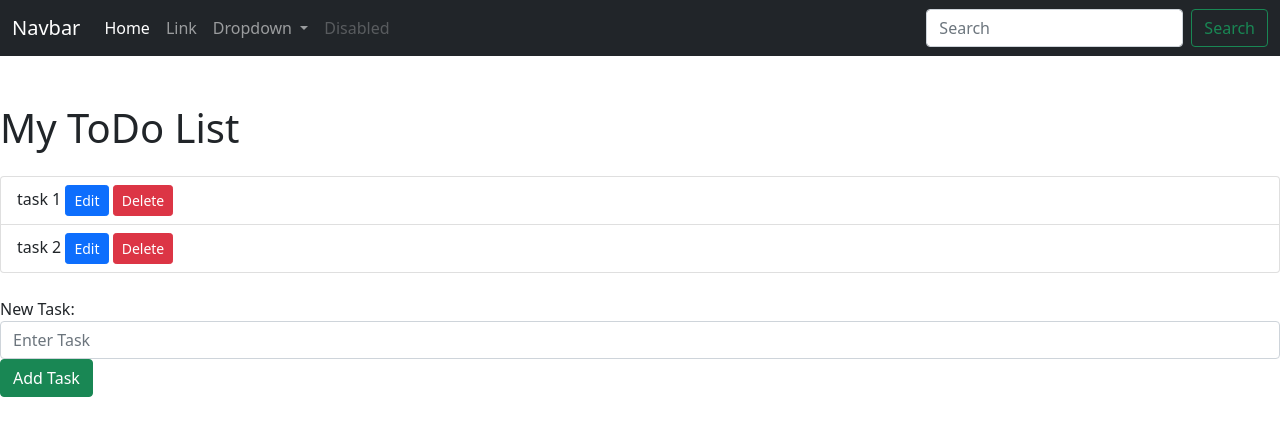
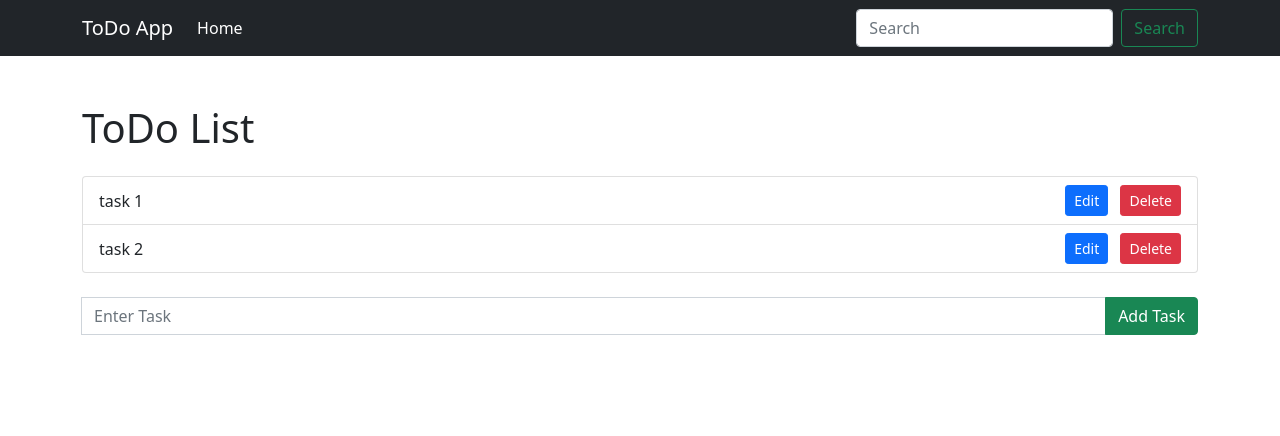
Before and after one commit to nubcoder420/Professional-Portfolio-Projects, a Flask app: page / in a window 1280 px wide. Shown: the top 436 px of the page. Run offline with Flask 3, Linux system fonts and the light colour scheme; data comes from the database, SQL or seed files in the repository; some libraries are stand-ins or nearby versions.

Commit message:
Improve UI Design

```diff
--- a/Day 87 - Web Development - Todo List Webapp/templates/base.html
+++ b/Day 87 - Web Development - Todo List Webapp/templates/base.html
@@ -1,24 +1,21 @@
-<!doctype html>
+<!DOCTYPE html>
 <html lang="en">
 
 <head>
-    <!-- Required meta tags -->
-    <meta charset="utf-8">
-    <meta name="viewport" content="width=device-width, initial-scale=1">
-
+    <meta charset="UTF-8">
+    <meta name="viewport" content="width=device-width, initial-scale=1.0">
+    <title>ToDo List</title>
     <!-- Bootstrap CSS -->
     <link href="https://cdn.jsdelivr.net/npm/bootstrap@5.0.2/dist/css/bootstrap.min.css" rel="stylesheet"
         integrity="sha384-EVSTQN3/azprG1Anm3QDgpJLIm9Nao0Yz1ztcQTwFspd3yD65VohhpuuCOmLASjC" crossorigin="anonymous">
-
-    <title>ToDo List</title>
 </head>
 
 <body>
 
     <!-- Navigation Bar -->
     <nav class="navbar navbar-expand-lg navbar-dark bg-dark">
-        <div class="container-fluid">
-            <a class="navbar-brand" href="#">Navbar</a>
+        <div class="container">
+            <a class="navbar-brand" href="#">ToDo App</a>
             <button class="navbar-toggler" type="button" data-bs-toggle="collapse"
                 data-bs-target="#navbarSupportedContent" aria-controls="navbarSupportedContent" aria-expanded="false"
                 aria-label="Toggle navigation">
@@ -27,28 +24,9 @@
             <div class="collapse navbar-collapse" id="navbarSupportedContent">
                 <ul class="navbar-nav me-auto mb-2 mb-lg-0">
                     <li class="nav-item">
-                        <a class="nav-link active" aria-current="page" href="/">Home</a>
+                        <a class="nav-link active" aria-current="page" href="#">Home</a>
                     </li>
-                    <li class="nav-item">
-                        <a class="nav-link" href="#">Link</a>
-                    </li>
-                    <li class="nav-item dropdown">
-                        <a class="nav-link dropdown-toggle" href="#" id="navbarDropdown" role="button"
-                            data-bs-toggle="dropdown" aria-expanded="false">
-                            Dropdown
-                        </a>
-                        <ul class="dropdown-menu" aria-labelledby="navbarDropdown">
-                            <li><a class="dropdown-item" href="#">Action</a></li>
-                            <li><a class="dropdown-item" href="#">Another action</a></li>
-                            <li>
-                                <hr class="dropdown-divider">
-                            </li>
-                            <li><a class="dropdown-item" href="#">Something else here</a></li>
-                        </ul>
-                    </li>
-                    <li class="nav-item">
-                        <a class="nav-link disabled" href="#" tabindex="-1" aria-disabled="true">Disabled</a>
-                    </li>
+                    <!-- Add more navigation links as needed -->
                 </ul>
                 <form class="d-flex">
                     <input class="form-control me-2" type="search" placeholder="Search" aria-label="Search">
@@ -58,22 +36,17 @@
         </div>
     </nav>
 
-    {% block content %}
+    <!-- Content Area -->
+    <div class="container mt-4">
+        {% block content %}
+        {% endblock %}
+    </div>
 
-    {% endblock %}
-
-    <!-- Optional JavaScript; choose one of the two! -->
-
-    <!-- Option 1: Bootstrap Bundle with Popper -->
+    <!-- Bootstrap JS (optional) -->
     <script src="https://cdn.jsdelivr.net/npm/bootstrap@5.0.2/dist/js/bootstrap.bundle.min.js"
         integrity="sha384-MrcW6ZMFYlzcLA8Nl+NtUVF0sA7MsXsP1UyJoMp4YLEuNSfAP+JcXn/tWtIaxVXM"
         crossorigin="anonymous"></script>
 
-    <!-- Option 2: Separate Popper and Bootstrap JS -->
-    <!--
-    <script src="https://cdn.jsdelivr.net/npm/@popperjs/core@2.9.2/dist/umd/popper.min.js" integrity="sha384-IQsoLXl5PILFhosVNubq5LC7Qb9DXgDA9i+tQ8Zj3iwWAwPtgFTxbJ8NT4GN1R8p" crossorigin="anonymous"></script>
-    <script src="https://cdn.jsdelivr.net/npm/bootstrap@5.0.2/dist/js/bootstrap.min.js" integrity="sha384-cVKIPhGWiC2Al4u+LWgxfKTRIcfu0JTxR+EQDz/bgldoEyl4H0zUF0QKbrJ0EcQF" crossorigin="anonymous"></script>
-    -->
 </body>
 
 </html>
--- a/Day 87 - Web Development - Todo List Webapp/templates/index.html
+++ b/Day 87 - Web Development - Todo List Webapp/templates/index.html
@@ -3,26 +3,26 @@
 {% block title %}ToDo App{% endblock %}
 
 {% block content %}
-
-<h1 class="mt-5">My ToDo List</h1>
+<h1 class="mt-5">ToDo List</h1>
 
 <ul class="list-group mt-4">
     {% for task in tasks %}
-    <li class="list-group-item">
+    <li class="list-group-item d-flex justify-content-between align-items-center">
         {{ task.content }}
-        <a href="{{ url_for('edit_task', task_id=task.id) }}" class="btn btn-primary btn-sm">Edit</a>
-        <a href="{{ url_for('delete_task', task_id=task.id) }}" class="btn btn-danger btn-sm">Delete</a>
+        <div>
+            <a href="{{ url_for('edit_task', task_id=task.id) }}" class="btn btn-primary btn-sm me-2">Edit</a>
+            <a href="{{ url_for('delete_task', task_id=task.id) }}" class="btn btn-danger btn-sm">Delete</a>
+        </div>
     </li>
     {% endfor %}
 </ul>
 
 <form action="{{ url_for('add_task') }}" method="post" class="mt-4">
     {{ form.csrf_token }}
-    <div class="form-group">
-        <label for="task">New Task:</label>
+    <div class="input-group">
+        <label for="task" class="visually-hidden">New Task:</label>
         {{ form.task(size=32, id=form.task.id, placeholder='Enter Task', class='form-control') }}
+        <button type="submit" class="btn btn-success">Add Task</button>
     </div>
-    <button type="submit" class="btn btn-success">Add Task</button>
 </form>
-
 {% endblock %}
```
